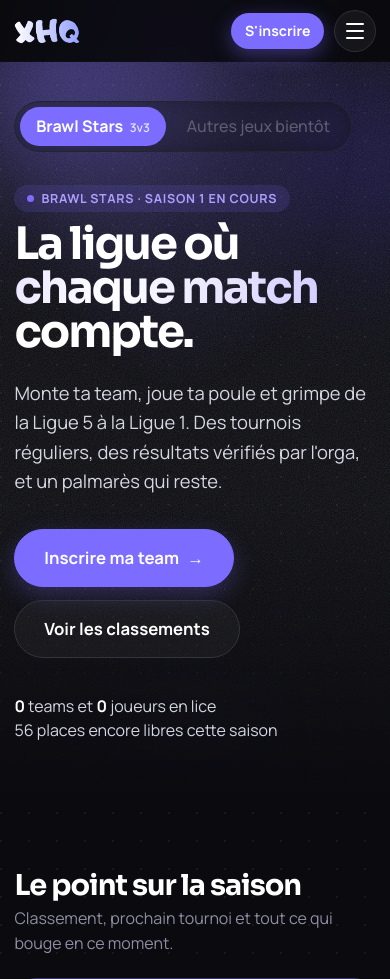
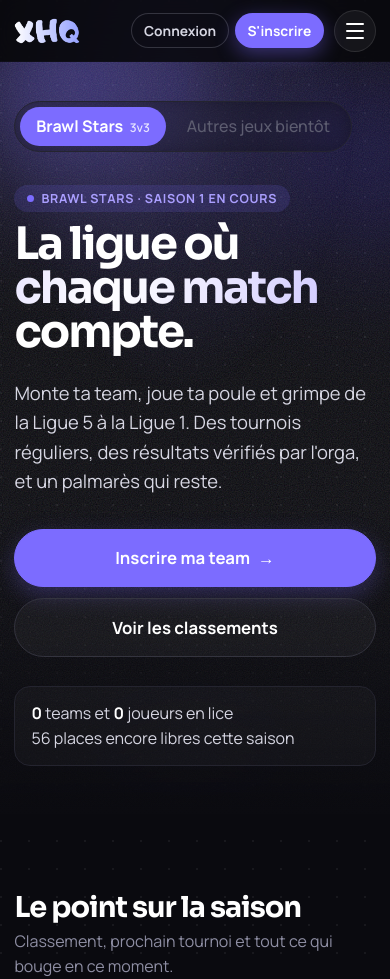
Before and after one commit to xhqtournamentsupport-crypto/tournoi-brawlstars, a Flask app: page / in a window 390 px wide. Shown: the top 979 px of the page. Run offline with Flask 3, Linux system fonts and the light colour scheme; data comes from the database, SQL or seed files in the repository; data that the repository does not hold is empty.

Commit message:
Mobile : bouton Connexion visible dans la barre du haut, boutons de l'accueil alignés et de même largeur
Co-Authored-By: Claude Opus 5.5 <noreply@anthropic.com>
Claude-Session: https://claude.ai/code/session_01MeJ8piDkAFpaiAadDwDh64

```diff
--- a/static/style.css
+++ b/static/style.css
@@ -282,8 +282,15 @@ a { color: var(--bleu-clair); }
     }
     .xhq-nav.ouvert .nav-capsule { display: flex; animation: menu 0.25s var(--courbe); }
     .nav-capsule .xhq-nav-btn { padding: 0.8rem 1rem; font-size: 1rem; }
-    .xhq-nav-auth .xhq-nav-btn { padding: 0.45rem 0.85rem; font-size: 0.88rem; }
-    .xhq-nav-auth .outline { display: none; }
+    .xhq-nav-auth { gap: 0.35rem; }
+    .xhq-nav-auth .xhq-nav-btn { padding: 0.45rem 0.8rem; font-size: 0.86rem; }
+}
+@media (max-width: 380px) {
+    .xhq-nav-auth .xhq-nav-btn { padding: 0.42rem 0.62rem; font-size: 0.82rem; }
+    .xhq-logo img { height: 22px; }
+    .xhq-nav, .xhq-nav.colle { padding: 0.6rem 0.7rem; }
+    .nav-droite { gap: 0.35rem; }
+    .burger { width: 38px; height: 38px; }
 }
 
 /* ---------------------------------------------------------------------
--- a/templates/index.html
+++ b/templates/index.html
@@ -240,6 +240,10 @@
             .carte-match:nth-child(n+4) { display: none; }
             .cache-mobile { display: none; }
             .page { gap: 3rem; }
+            /* Boutons du bandeau : même largeur, bien alignés l'un sous l'autre */
+            .scene-actions { flex-direction: column; align-items: stretch; gap: 0.7rem; }
+            .scene-actions .btn { width: 100%; justify-content: center; padding: 0.95rem 1.2rem; }
+            .preuve { margin-top: 1.8rem; padding: 0.9rem 1rem; border: 1px solid var(--line); border-radius: 16px; background: rgba(255, 255, 255, 0.03); }
         }
     </style>
 </head>
```
Also changed, not shown: docs/assets/style.css (+9 -2 lines).
